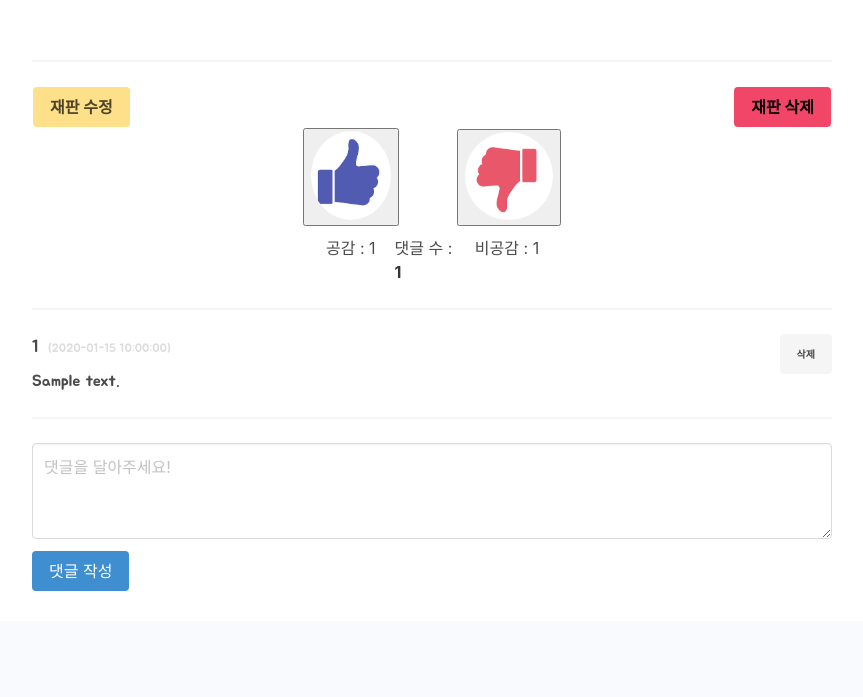
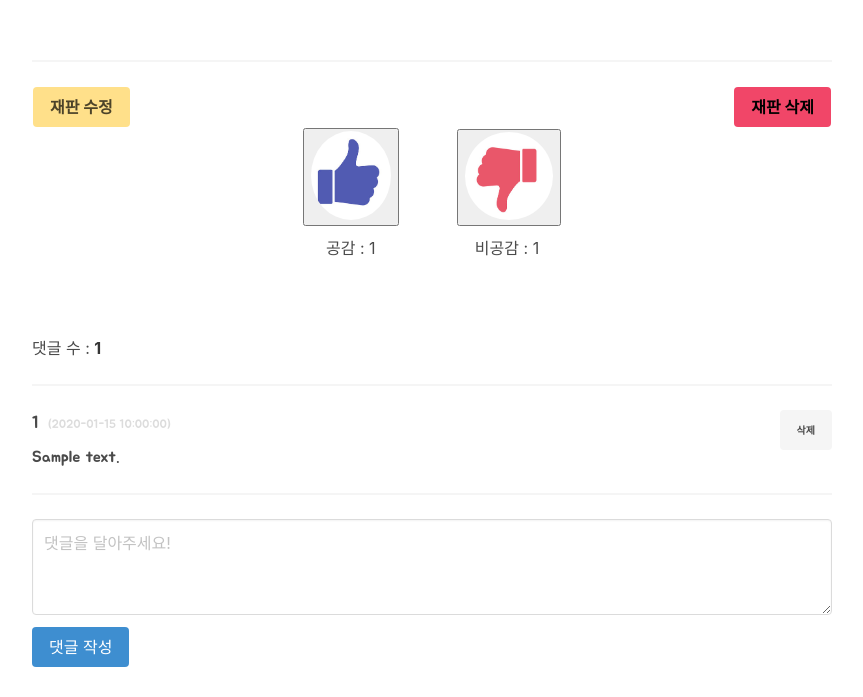
Before and after one commit to rockintuna/_week1, a Flask app: page /post in a window 1280 px wide. Shown: the part 817-1514 px from the top of the page, without its empty margins (208-1071 px from the left). Before the commit the page ends 1408 px from the top, so only its background shows below. Run offline with Flask 2, Linux system fonts and the light colour scheme; a database or web service that is not in the repository returns one stand-in record (values such as "Sample title").

Commit message:
댓글 수 중앙에서 보이는 현상 수정

```diff
--- a/static/post.css
+++ b/static/post.css
@@ -86,5 +86,5 @@
 }
 
 .reply-list {
-    margin-top: 50px;
+    margin-top: 150px;
 }
```
